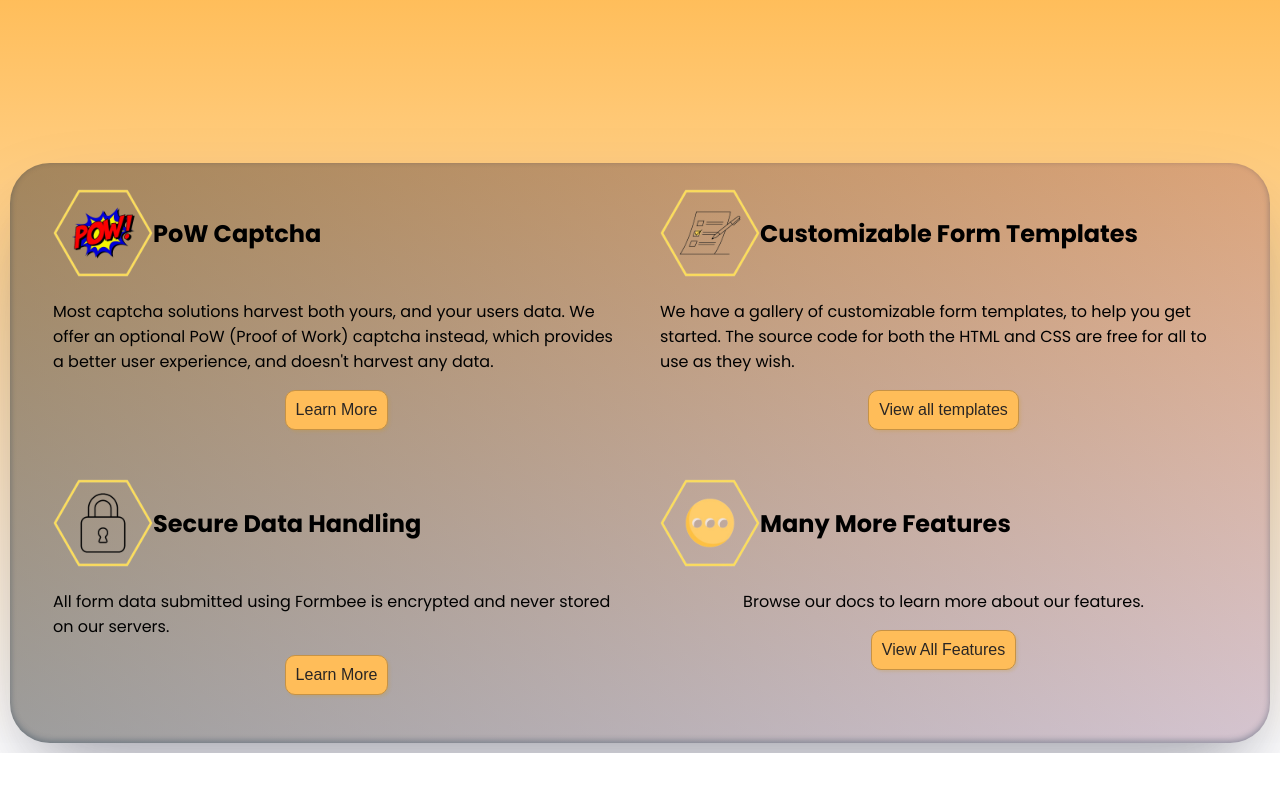
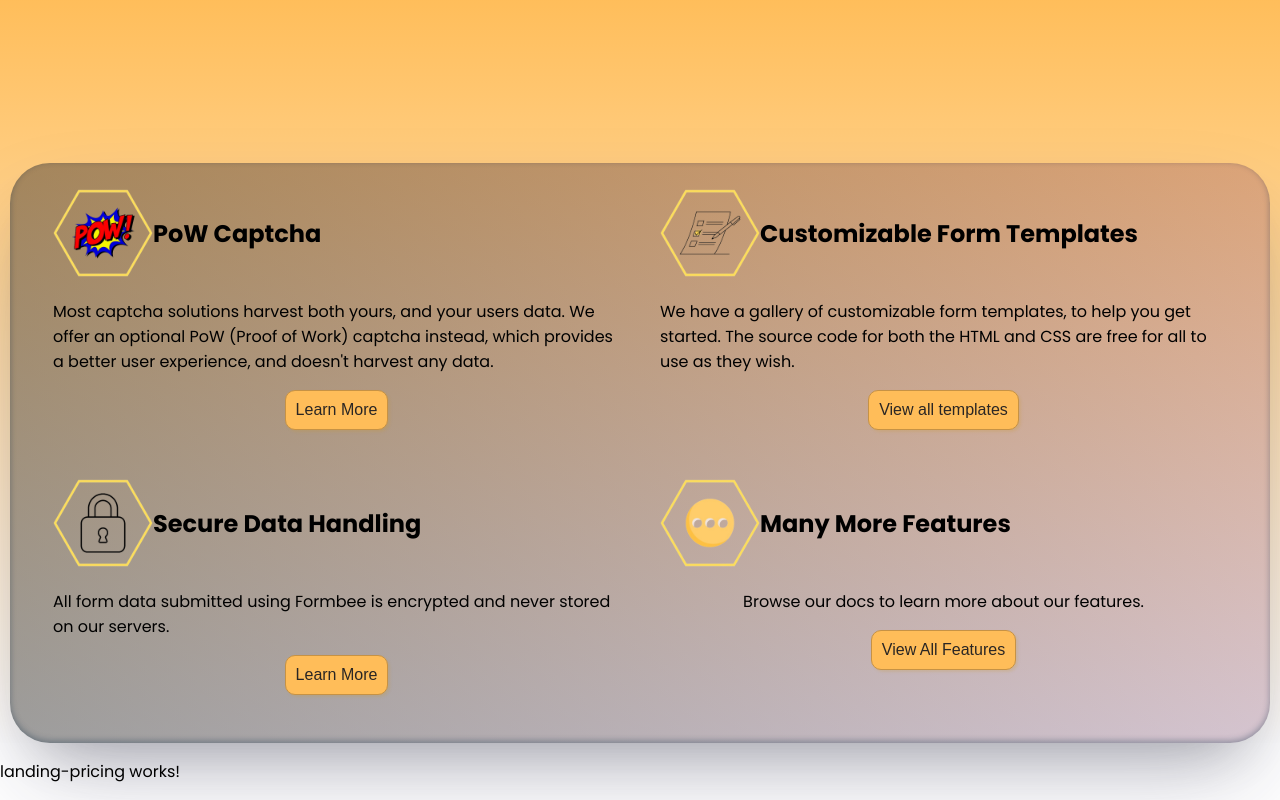
Before and after one commit to FormBee/FormBee, an Angular app in the folder client/FormBee/: page /home in a window 1280 px wide. Shown: the part 2066-2866 px from the top of the page. Before the commit the page ends 2819 px from the top, so only its background shows below. Built offline with nearby package versions, Linux system fonts and the light colour scheme.

Commit message:
Added pricing component into landing host component.

```diff
--- a/client/FormBee/src/app/landing/landing.component.html
+++ b/client/FormBee/src/app/landing/landing.component.html
@@ -5,3 +5,4 @@
 <app-landing-code-examples></app-landing-code-examples>
 <app-landing-our-why></app-landing-our-why>
 <app-landing-features></app-landing-features>
+<app-landing-pricing></app-landing-pricing>
--- a/client/FormBee/src/app/landing/landing.component.ts
+++ b/client/FormBee/src/app/landing/landing.component.ts
@@ -6,6 +6,7 @@
 import { LandingOurWhyComponent } from '../landing-our-why/landing-our-why.component';
 import { LandingFeaturesComponent } from '../landing-features/landing-features.component';
 import { LandingWhatComponent } from '../landing-what/landing-what.component';
+import { LandingPricingComponent } from '../landing-pricing/landing-pricing.component';
 @Component({
   selector: 'app-landing',
   standalone: true,
@@ -16,6 +17,8 @@
     LandingOurWhyComponent,
     LandingFeaturesComponent,
     LandingWhatComponent,
+    LandingPricingComponent,
+
   ],
   templateUrl: './landing.component.html',
   styleUrl: './landing.component.scss'
```
